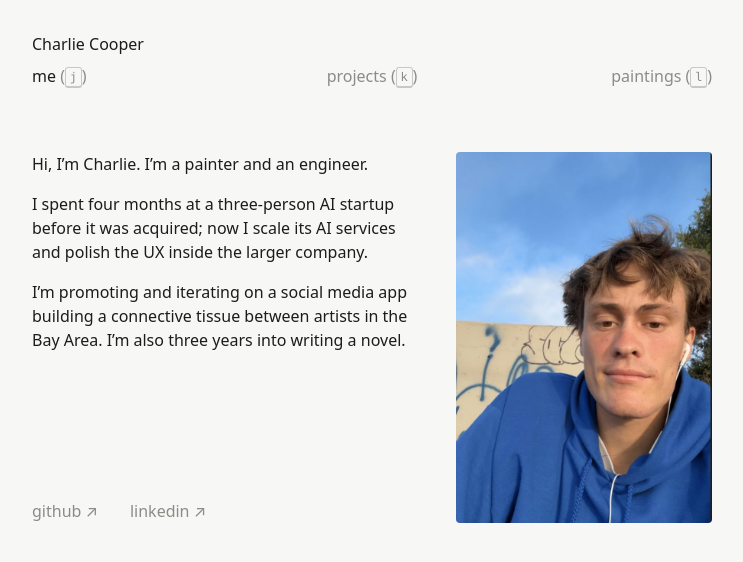
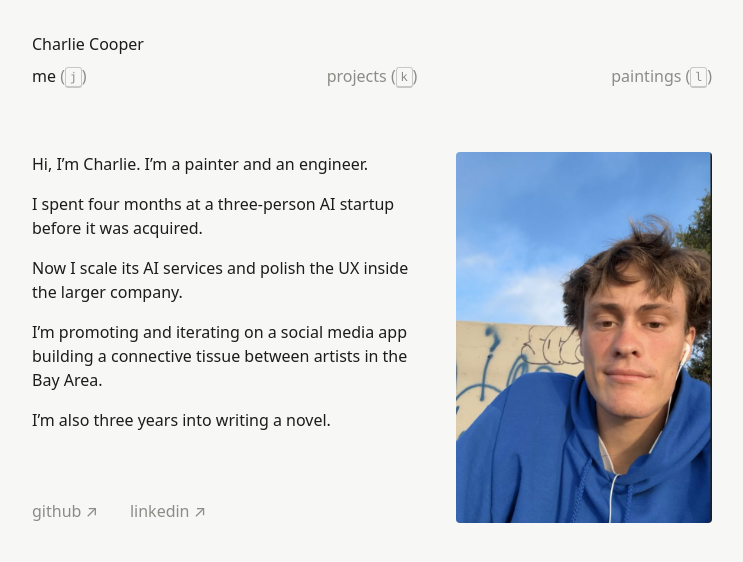
Before and after one commit to polar3197/polar3197.github.io, a Jekyll site: the page built from index.md, in a window 1280 px wide. Shown: the top 562 px of the page, without its empty margins (268-1011 px from the left). Built offline with Jekyll 4.4.1, drawn with Linux system fonts in a browser that asks for light colours.

Commit message:
Bio: one sentence per paragraph
Co-Authored-By: Claude Opus 5.5 <noreply@anthropic.com>

```diff
--- a/index.md
+++ b/index.md
@@ -5,9 +5,13 @@
 
 Hi, I'm Charlie. I'm a painter and an engineer.
 
-I spent four months at a three-person AI startup before it was acquired; now I scale its AI services and polish the UX inside the larger company.
+I spent four months at a three-person AI startup before it was acquired.
 
-I'm promoting and iterating on a social media app building a connective tissue between artists in the Bay Area. I'm also three years into writing a novel.
+Now I scale its AI services and polish the UX inside the larger company.
+
+I'm promoting and iterating on a social media app building a connective tissue between artists in the Bay Area.
+
+I'm also three years into writing a novel.
 
 <p class="links">
   <a href="https://github.com/polar3197" target="_blank" rel="noopener">github ↗</a>
```
